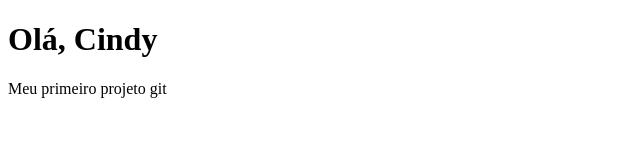
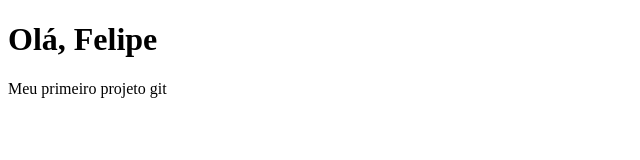
Before and after one commit to cindybarcelospro/sample-project-git, a plain HTML site: page index.html in a window 1280 px wide. Shown: the full height of the page, 0-640 px from the left. Drawn offline with Linux system fonts and the light colour scheme.

Commit message:
alteracao de texto

```diff
--- a/index.html
+++ b/index.html
@@ -7,7 +7,7 @@
   <title>Cindy Git</title>
 </head>
 <body>
-  <h1>Olá, Cindy</h1>
+  <h1>Olá, Felipe</h1>
   <p>Meu primeiro projeto git</p>
 </body>
 </html>
```
